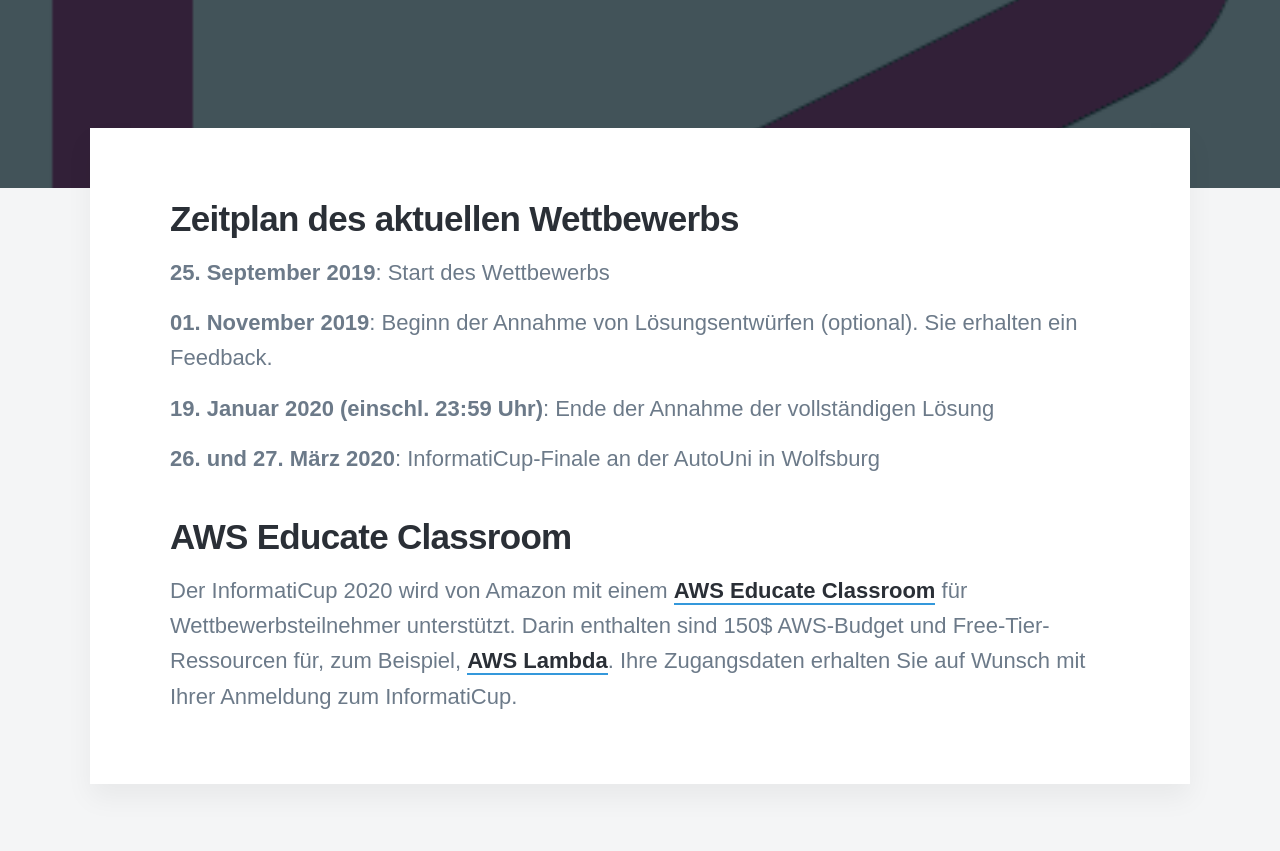
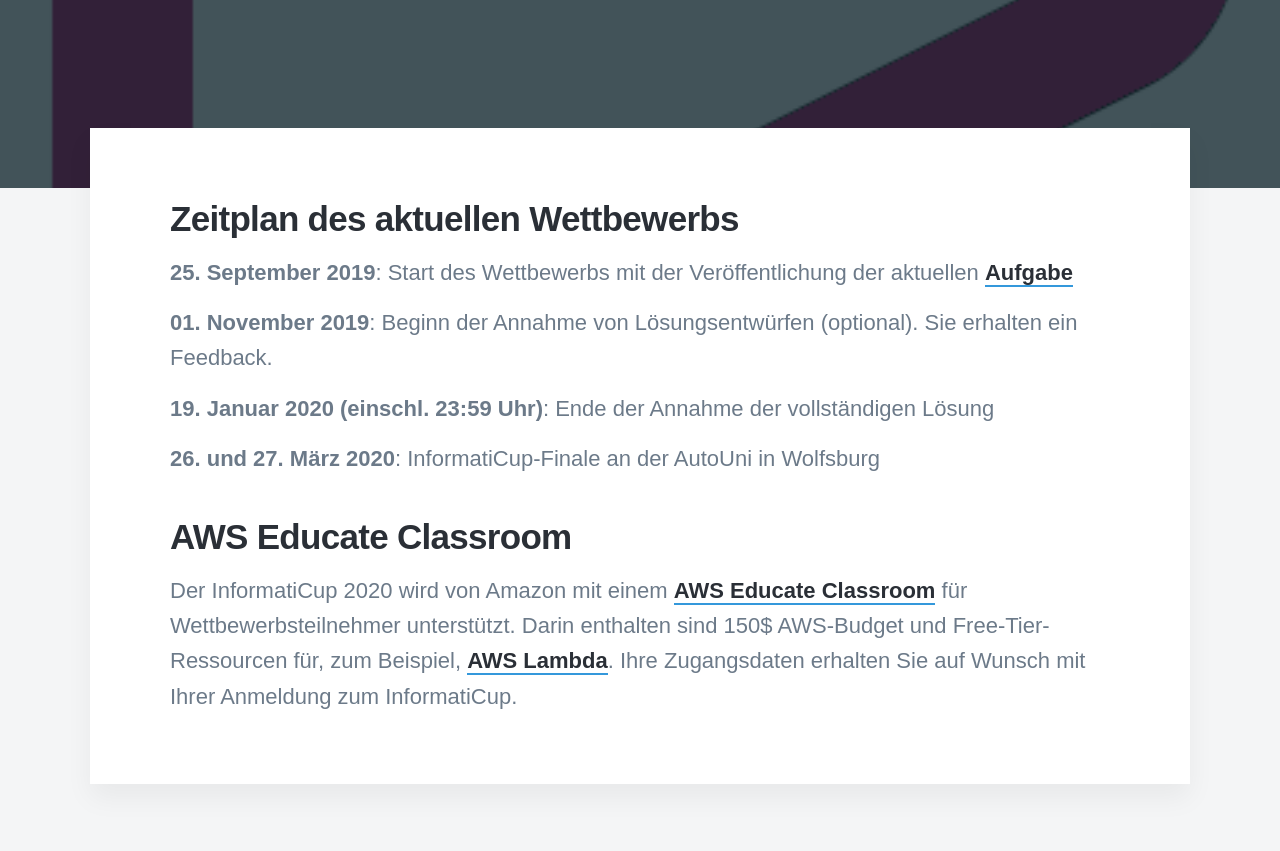
Before and after one commit to informatiCup/informaticup.github.io, a Jekyll site: the page built from _competition/20-current.md, in a window 1280 px wide and 900 px high, scrolled down 449 px. Shown: the top 851 px of the window. Built offline with Jekyll 4.4.1, drawn with Linux system fonts in a browser that asks for light colours; nearby versions of some CDN libraries; some web fonts are replaced.

Commit message:
Update 20-current.md

```diff
--- a/_competition/20-current.md
+++ b/_competition/20-current.md
@@ -8,7 +8,7 @@ featured_image: '/images/competition/current.png'
 
 ## Zeitplan des aktuellen Wettbewerbs ##
 
-**25\. September 2019**: Start des Wettbewerbs
+**25\. September 2019**: Start des Wettbewerbs mit der Veröffentlichung der aktuellen [Aufgabe](/challenges/pandemie)
 
 **01\. November 2019**: Beginn der Annahme von Lösungsentwürfen (optional). Sie erhalten ein Feedback.
 
```
